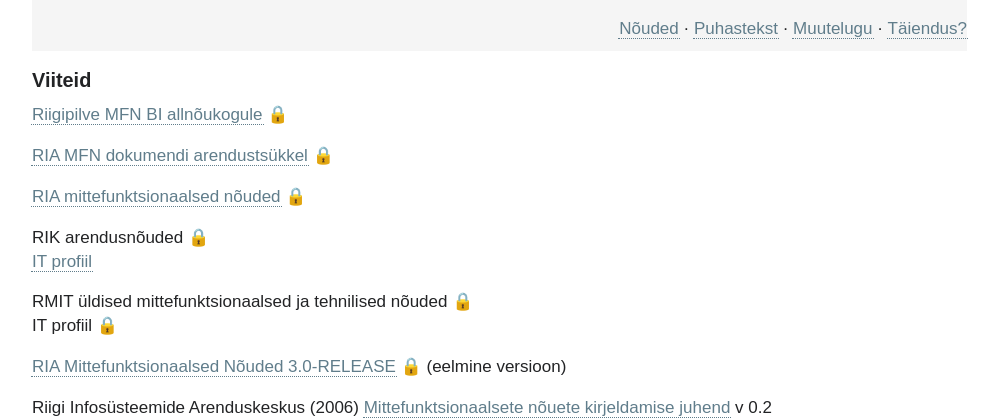
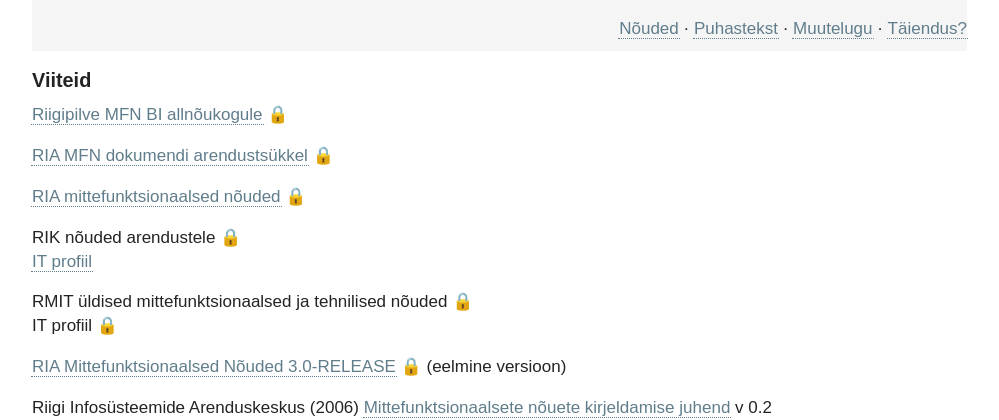
Before and after one commit to e-gov/MFN, a Jekyll site: the page built from Muud.md, in a window 1280 px wide. Shown: the top 420 px of the page, without its empty margins (0-999 px from the left). Built offline with Jekyll 4.4.1, drawn with Linux system fonts in a browser that asks for light colours; our own code applies the rules of GitHub Pages for plain Markdown files.

Commit message:
RIK nõuete viite ajakohastus.

```diff
--- a/Muud.md
+++ b/Muud.md
@@ -10,7 +10,7 @@ permalink: Muud
 
 [RIA mittefunktsionaalsed nõuded](https://confluence.ria.ee/pages/viewpage.action?pageId=47548375) &#128274;
 
-RIK arendusnõuded &#128274;<br>[IT profiil](http://www.rik.ee/et/asutusest/it-profiil)
+RIK nõuded arendustele &#128274;<br>[IT profiil](https://www.rik.ee/et/asutusest/nouded-arendustele)
 
 RMIT üldised mittefunktsionaalsed ja tehnilised nõuded &#128274;<br>
 IT profiil &#128274;
```
